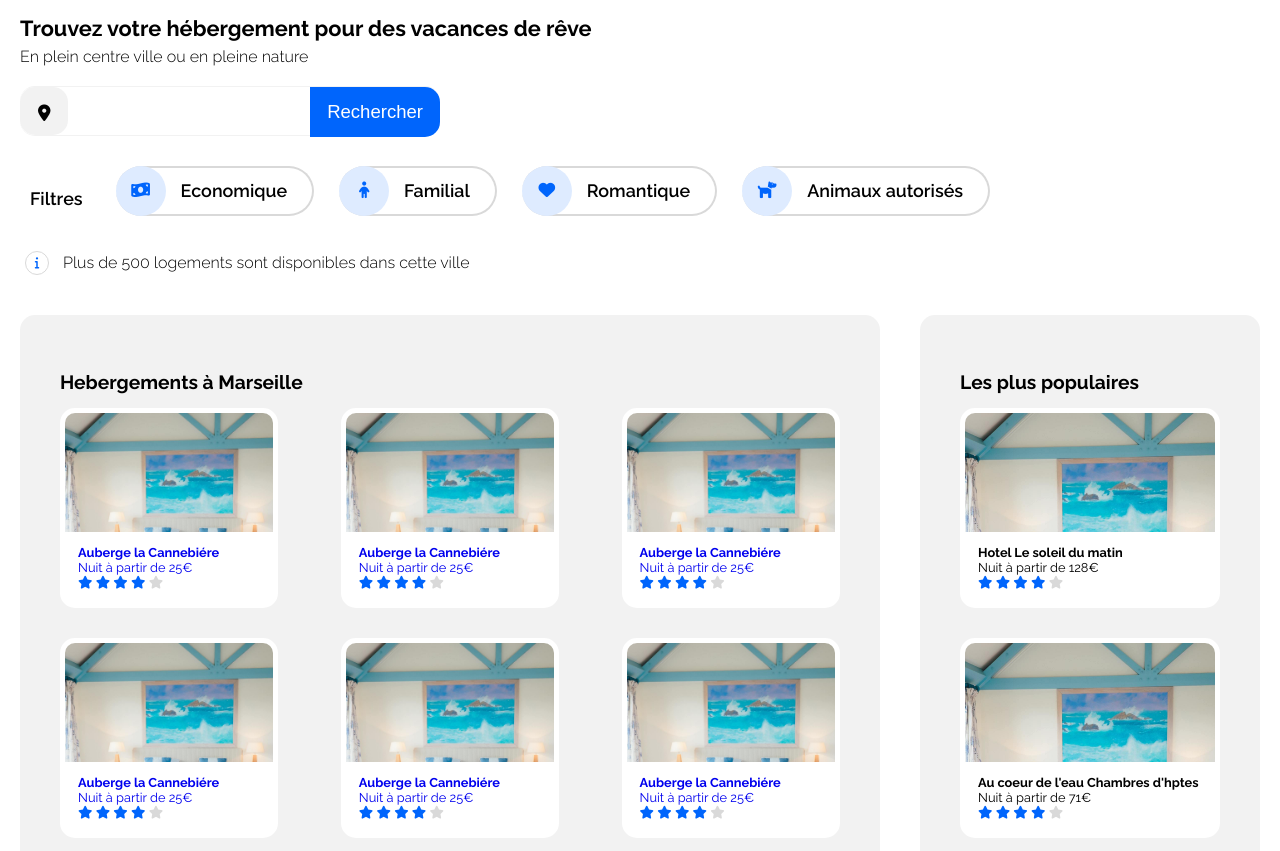
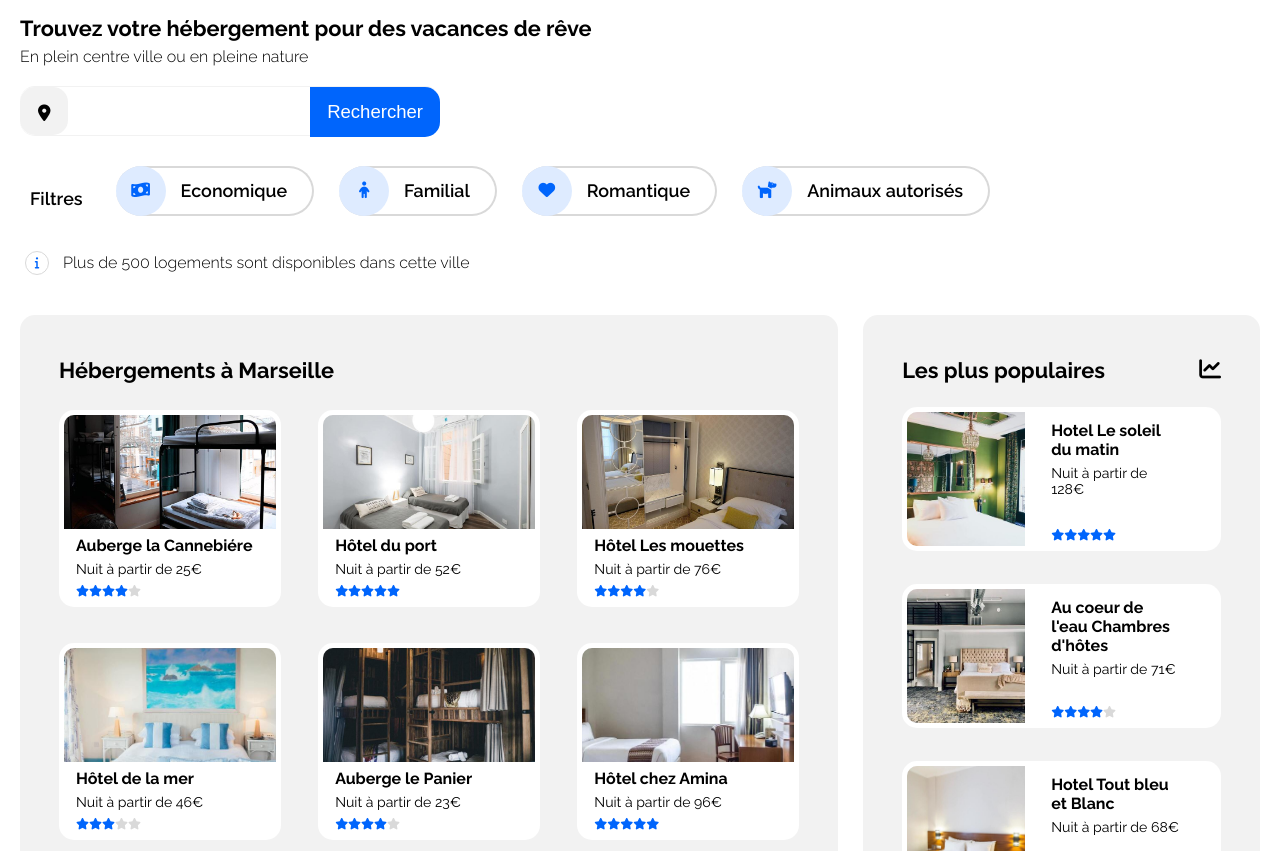
Before and after one commit to JulieMoreau01/MoreauJulie_2_08062021, a plain HTML site: page index.html in a window 1280 px wide. Shown: the part 101-952 px from the top of the page. Drawn offline with Linux system fonts and the light colour scheme.

Commit message:
CSS HEBERGEMENT

```diff
--- a/css/style.css
+++ b/css/style.css
@@ -10,7 +10,7 @@ body {
 }
 
 header, main, footer section {
-    width: 1335px;
+    width: 1340px;
     margin: auto;
     box-sizing: border-box;
 }
@@ -346,37 +346,117 @@ section#hebergement {
     display: flex;
     flex-direction: row;
     margin-bottom: 65px;
+    justify-content: space-between;
 }
 
 @media  only screen and (max-width: 1024px){
     section#hebergement { flex-direction: column-reverse; }
 }
 
-@media  only screen and (max-width: 768px) {
-    section#hebergement .marseille, section#hebergement .populaire {
-        border-radius: 0px !important;
-        flex-wrap: nowrap;
+/*--------- HEBERGEMENT  MARSEILLE AND POPULAIRE COMMUN ---------*/
+
+section#hebergement .marseille,
+section#hebergement .populaire {
+    background-color: #f2f2f2;
+    border-radius: 15px;
+    padding: 43px 39px;
+    display: flex;
+    flex-direction: column;
+    flex-wrap: wrap;
+    box-sizing: border-box;
+}
+
+section#hebergement .marseille {
+    width: 66%;
+    /*margin-right: 4%;*/
+}
+
+section#hebergement .populaire {
+    width: 32%;
+}
+
+@media  only screen and (max-width: 1024px) {
+    section#hebergement .marseille,
+    section#hebergement .populaire {
+        width: 100%;
+        margin-right: 0px;
         padding: 20px !important;
     }
 }
 
+@media  only screen and (max-width: 768px) {
+    section#hebergement .marseille,
+    section#hebergement .populaire {
+        border-radius: 0px !important;
+        flex-wrap: nowrap;
+    }
+}
+
+section#hebergement h2 {
+    font-size: 1.7em;
+    margin: 0px 0px 24px 0px;
+    display: flex;
+    justify-content: space-between;
+}
+
+section#hebergement .marseille a,
+section#hebergement .populaire a {
+    margin-bottom: 33px;
+}
+
+section#hebergement .populaire a:last-child {
+    margin-bottom: 0px;
+}
+
+section#hebergement .marseille .ligne_01 div,
+section#hebergement .marseille .ligne_02 div,
+section#hebergement .populaire div {
+    display: flex;
+    flex-direction: column;
+    justify-content: flex-end;
+    box-sizing: border-box;
+}
+
+section#hebergement .marseille div  p,
+section#hebergement .populaire div p {
+    background-color: white;
+    margin: 0px;
+    color: black;
+    border-radius: 0px 0px 15px 15px;
+}
+
+section#hebergement p .titre {
+    font-weight: 700;
+    font-size: 1.25em;
+    margin-bottom: 6px;
+    display: block;
+}
+
+section#hebergement p .prix {
+    font-weight: 400;
+    display: block;
+    margin-bottom: 6px;
+    font-size: 1.1em;
+}
+
+section#hebergement .etoiles {
+    font-size: 0.9em;
+}
+
+section#hebergement .etoiles .bleu,
+section#hebergement .etoiles .bleu {
+    color: #0065fc;
+}
+
+section#hebergement p .etoiles .grise,
+section#hebergement p .etoiles .grise {
+    color: #d9d9d9;
+}
+
 /*--------- HEBERGEMENT  MARSEILLE---------*/
 
-section#hebergement .marseille{
-    background-color: #f2f2f2;
-    border-radius: 15px;
-    padding: 40px;
-    display: flex;
-    flex-direction: column;
-    flex-wrap: wrap;
-}
-
-section#hebergement .marseille {
-    flex: 3;
-    margin-right: 40px;
-}
-
-section#hebergement .marseille .ligne_01, section#hebergement .marseille .ligne_02 {
+section#hebergement .marseille .ligne_01,
+section#hebergement .marseille .ligne_02 {
     display: flex;
     flex-direction: row;
     justify-content: space-between;
@@ -389,29 +469,32 @@ section#hebergement .marseille .ligne_01, section#hebergement .marseille .ligne_
     }
 }
 
-section#hebergement .marseille div.hebergement_01, section#hebergement .populaire div.populaire_01 {
-    border: 5px solid white;
-    border-radius: 15px;
-    margin: 0px 0px 30px 0px;
-    background-image: url(../images/hebergements/3_medium/annie-spratt-Eg1qcIitAuA-unsplash.jpg);
-    background-repeat: no-repeat;
-    background-size: cover;
-    background-position: top left;
+section#hebergement .marseille .ligne_01 div,
+section#hebergement .marseille .ligne_02 div {
     height: 200px;
-    display: flex;
-    flex-direction: column;
-    justify-content: flex-end;
-    box-sizing: border-box;
     width: 100%;
 }
 
+section#hebergement .marseille .ligne_01 div img,
+section#hebergement .marseille .ligne_02 div img {
+    width: 100%;
+    height: 119px;
+    object-fit: cover;
+    border-top: 5px solid white;
+    border-right: 5px solid white;
+    border-left: 5px solid white;
+    border-bottom: none;
+    border-radius: 15px 15px 0px 0px;
+    box-sizing: border-box;
+}
+
 section#hebergement .marseille a {
-    width: 28%;
+    flex-basis: 30%;
     text-decoration: none;
 }
 
 @media  only screen and (max-width: 768px) {
-    section#hebergement .marseille div.hebergement_01 {
+    section#hebergement .marseille div {
         width: 100%;
     }
     section#hebergement .marseille a {
@@ -420,20 +503,54 @@ section#hebergement .marseille a {
 }
 
 @media  only screen and (max-width: 1024px) {
-    section#hebergement div.marseille { margin-right: 0px; flex: 1;}
+    section#hebergement .marseille { margin-right: 0px; width: 100%;}
+}
+
+section#hebergement .marseille p {
+    padding: 7px 12px 9px 17px;
+}
+
+.link-bottom {
+    margin: 0px;
+    padding: 0px !important;
+}
+
+.link-bottom a {
+    font-size: 1.3em;
+    font-weight: 700;
+    text-decoration: none;
+    color: black;
+    margin-bottom: 0px !important;
 }
 
 /*--------- HEBERGEMENT  POPULAIRE ---------*/
 
-section#hebergement .populaire div.populaire_01 { width: 100%; }
+section#hebergement .populaire a { width: 100%; text-decoration: none; }
 
-section#hebergement .populaire {
-    background-color: #f2f2f2;
-    border-radius: 15px;
-    padding: 40px;
+section#hebergement .populaire div {
+    height: 144px;
+    width: 100%;
     display: flex;
-    flex-direction: column;
-    flex-wrap: wrap;
+    flex-direction: row;
+    justify-content: flex-end;
+    box-sizing: border-box;
+}
+
+section#hebergement .populaire div img {
+    min-width: 128px;
+    height: 144px;
+    object-fit: cover;
+    border-top: 5px solid white;
+    border-right: 5px solid white;
+    border-left: 5px solid white;
+    border-bottom: 5px solid white;
+    border-radius: 15px 0px 0px 15px;
+    box-sizing: border-box;
+}
+
+@media  only screen and (min-width: 768px) and (max-width: 1024px) {
+    section#hebergement .populaire h2 {width: 100%;}
+    section#hebergement .populaire a { width: 32%; }
 }
 
 @media  only screen and (min-width: 768px) and (max-width: 1024px) {
@@ -442,41 +559,52 @@ section#hebergement .populaire {
         justify-content: space-between;
         margin-bottom: 30px;
     }
-    section#hebergement .populaire h2 {width: 100%;}
-    section#hebergement .populaire div.populaire_01 { width: 28%; }
 }
 
-section#hebergement div.populaire {
+section#hebergement div.populaire p  {
+    height: 100%;
+    width: 100%;
+    display: flex;
+    flex-direction: column;
+    padding: 14px 40px 9px 21px;
+    box-sizing: border-box;
+    border-radius: 0px 15px 15px 0px;
+}
+
+@media  only screen and (min-width: 768px) and (max-width: 1024px) {
+    section#hebergement div.populaire p  {
+        padding: 10px;
+    }
+}
+
+@media  only screen and (max-width: 768px) {
+    section#hebergement div.populaire p  {
+        width: 100%;
+    }
+}
+
+section#hebergement .populaire .etoiles {
+    margin-top: auto;
+}
+
+
+/*-------------------------------- ACTIVITE ----------------------------------*/
+
+#activite {
+    display: flex;
+    flex-direction: row;
+    flex-wrap: wrap;
+    justify-content: space-between;
+}
+
+#activite h2 {
+    width: 100%;
+}
+
+#activite div {
+    background-image: url(../images/hebergements/3_medium/annie-spratt-Eg1qcIitAuA-unsplash.jpg);
     flex: 1;
 }
-
-section#hebergement div.ligne_01 p,
-section#hebergement div.ligne_02 p,
-section#hebergement div.populaire p  {
-    background-color: white;
-    padding: 13px;
-    margin: 0px;
-}
-
-section#hebergement p .titre {
-    font-weight: 700;
-}
-
-section#hebergement p .prix {
-    font-weight: 400;
-}
-
-section#hebergement .etoiles .bleu,
-section#hebergement .etoiles .bleu {
-    color: #0065fc;
-}
-
-section#hebergement p .etoiles .grise,
-section#hebergement p .etoiles .grise {
-    color: #d9d9d9;
-}
-
-/*-------------------------------- ACTIVITE ----------------------------------*/
 
 /*-------------------------------- FOOTER ----------------------------------*/
 footer {
--- a/index.html
+++ b/index.html
@@ -52,49 +52,40 @@
             <section id="hebergement">
                 <!-- Hebergements à Marseille -->
                 <div class="marseille">
-                    <h2>Hebergements à Marseille</h2>
+                    <h2>Hébergements à Marseille</h2>
                     <div class="ligne_01">
                         <a href="#">
-                            <div class="hebergement_01">
+                            <div class="marseille_01">
+                                <img src="images/hebergements/4_small/marcus-loke-WQJvWU_HZFo-unsplash.jpg" alt="Auberge la Cannebiére" />
                                 <p>
-                                    <span class="titre">Auberge la Cannebiére</span><br/>
-                                    <span class="prix">Nuit à partir de 25€</span><br/>
+                                    <span class="titre">Auberge la Cannebiére</span>
+                                    <span class="prix">Nuit à partir de 25€</span>
                                     <span class="etoiles">
-                                        <i class="fas fa-star bleu"></i>
-                                        <i class="fas fa-star bleu"></i>
-                                        <i class="fas fa-star bleu"></i>
-                                        <i class="fas fa-star bleu"></i>
-                                        <i class="fas fa-star grise"></i>
+                                        <i class="fas fa-star bleu"></i><i class="fas fa-star bleu"></i><i class="fas fa-star bleu"></i><i class="fas fa-star bleu"></i><i class="fas fa-star grise"></i>
                                     </span>
                                 </p>
                             </div>
                         </a>
                         <a href="#">
-                            <div class="hebergement_01">
+                            <div class="marseille_02">
+                                <img src="images/hebergements/4_small/fred-kleber-gTbaxaVLvsg-unsplash.jpg" alt="Hôtel du port" />
                                 <p>
-                                    <span class="titre">Auberge la Cannebiére</span><br/>
-                                    <span class="prix">Nuit à partir de 25€</span><br/>
+                                    <span class="titre">Hôtel du port</span>
+                                    <span class="prix">Nuit à partir de 52€</span>
                                     <span class="etoiles">
-                                        <i class="fas fa-star bleu"></i>
-                                        <i class="fas fa-star bleu"></i>
-                                        <i class="fas fa-star bleu"></i>
-                                        <i class="fas fa-star bleu"></i>
-                                        <i class="fas fa-star grise"></i>
+                                        <i class="fas fa-star bleu"></i><i class="fas fa-star bleu"></i><i class="fas fa-star bleu"></i><i class="fas fa-star bleu"></i><i class="fas fa-star bleu"></i>
                                     </span>
                                 </p>
                             </div>
                         </a>
                         <a href="#">
-                            <div class="hebergement_01">
+                            <div class="marseille_03">
+                                <img src="images/hebergements/4_small/reisetopia-B8WIgxA_PFU-unsplash.jpg" alt="Hôtel Les mouettes" />
                                 <p>
-                                    <span class="titre">Auberge la Cannebiére</span><br/>
-                                    <span class="prix">Nuit à partir de 25€</span><br/>
+                                    <span class="titre">Hôtel Les mouettes</span>
+                                    <span class="prix">Nuit à partir de 76€</span>
                                     <span class="etoiles">
-                                        <i class="fas fa-star bleu"></i>
-                                        <i class="fas fa-star bleu"></i>
-                                        <i class="fas fa-star bleu"></i>
-                                        <i class="fas fa-star bleu"></i>
-                                        <i class="fas fa-star grise"></i>
+                                        <i class="fas fa-star bleu"></i><i class="fas fa-star bleu"></i><i class="fas fa-star bleu"></i><i class="fas fa-star bleu"></i><i class="fas fa-star grise"></i>
                                     </span>
                                 </p>
                             </div>
@@ -102,106 +93,98 @@
                     </div>
                     <div class="ligne_02">
                         <a href="#">
-                            <div class="hebergement_01">
+                            <div class="marseille_04">
+                                <img src="images/hebergements/4_small/annie-spratt-Eg1qcIitAuA-unsplash.jpg" alt="Hôtel de la mer" />
                                 <p>
-                                    <span class="titre">Auberge la Cannebiére</span><br/>
-                                    <span class="prix">Nuit à partir de 25€</span><br/>
+                                    <span class="titre">Hôtel de la mer</span>
+                                    <span class="prix">Nuit à partir de 46€</span>
                                     <span class="etoiles">
-                                        <i class="fas fa-star bleu"></i>
-                                        <i class="fas fa-star bleu"></i>
-                                        <i class="fas fa-star bleu"></i>
-                                        <i class="fas fa-star bleu"></i>
-                                        <i class="fas fa-star grise"></i>
+                                        <i class="fas fa-star bleu"></i><i class="fas fa-star bleu"></i><i class="fas fa-star bleu"></i><i class="fas fa-star grise"></i><i class="fas fa-star grise"></i>
                                     </span>
                                 </p>
                             </div>
                         </a>
                         <a href="#">
-                            <div class="hebergement_01">
+                            <div class="marseille_05">
+                                <img src="images/hebergements/4_small/nicate-lee-kT-ZyaiwBe0-unsplash.jpg" alt="HAuberge le Panier" />
                                 <p>
-                                    <span class="titre">Auberge la Cannebiére</span><br/>
-                                    <span class="prix">Nuit à partir de 25€</span><br/>
+                                    <span class="titre">Auberge le Panier</span>
+                                    <span class="prix">Nuit à partir de 23€</span>
                                     <span class="etoiles">
-                                        <i class="fas fa-star bleu"></i>
-                                        <i class="fas fa-star bleu"></i>
-                                        <i class="fas fa-star bleu"></i>
-                                        <i class="fas fa-star bleu"></i>
-                                        <i class="fas fa-star grise"></i>
+                                        <i class="fas fa-star bleu"></i><i class="fas fa-star bleu"></i><i class="fas fa-star bleu"></i><i class="fas fa-star bleu"></i><i class="fas fa-star grise"></i>
                                     </span>
                                 </p>
                             </div>
                         </a>
                         <a href="#">
-                            <div class="hebergement_01">
+                            <div class="marseille_06">
+                                <img src="images/hebergements/4_small/febrian-zakaria-M6S1WvfW68A-unsplash.jpg" alt="Hôtel chez Amina" />
                                 <p>
-                                    <span class="titre">Auberge la Cannebiére</span><br/>
-                                    <span class="prix">Nuit à partir de 25€</span><br/>
+                                    <span class="titre">Hôtel chez Amina</span>
+                                    <span class="prix">Nuit à partir de 96€</span>
                                     <span class="etoiles">
-                                        <i class="fas fa-star bleu"></i>
-                                        <i class="fas fa-star bleu"></i>
-                                        <i class="fas fa-star bleu"></i>
-                                        <i class="fas fa-star bleu"></i>
-                                        <i class="fas fa-star grise"></i>
+                                        <i class="fas fa-star bleu"></i><i class="fas fa-star bleu"></i><i class="fas fa-star bleu"></i><i class="fas fa-star bleu"></i><i class="fas fa-star bleu"></i>
                                     </span>
                                 </p>
                             </div>
                         </a>
                     </div>
-                    <p><a href="#">Affichier plus</a></p>
+                    <p class="link-bottom"><a href="#">Afficher plus</a></p>
                 </div>
                 <!-- Les plus populaires-->
                 <div class="populaire">
-                    <h2>Les plus populaires</h2>
+                    <h2>Les plus populaires<i class="fas fa-chart-line"></i></h2>
+                    <a href="#">
                         <div class="populaire_01">
+                            <img src="images/hebergements/4_small/emile-guillemot-Bj_rcSC5XfE-unsplash.jpg" alt="Hotel Le soleil du matin" />
                             <p>
-                            <span class="titre">Hotel Le soleil du matin</span><br/>
-                            <span class="prix">Nuit à partir de 128€</span><br/>
+                                <span class="titre">Hotel Le soleil du matin</span>
+                                <span class="prix">Nuit à partir de 128€</span>
                                 <span class="etoiles">
-                                <i class="fas fa-star bleu"></i>
-                                <i class="fas fa-star bleu"></i>
-                                <i class="fas fa-star bleu"></i>
-                                <i class="fas fa-star bleu"></i>
-                                <i class="fas fa-star grise"></i>
+                                    <i class="fas fa-star bleu"></i><i class="fas fa-star bleu"></i><i class="fas fa-star bleu"></i><i class="fas fa-star bleu"></i><i class="fas fa-star bleu"></i>
                                 </span>
                             </p>
                         </div>
+                    </a>
+                    <a href="#">
                         <div class="populaire_01">
+                            <img src="images/hebergements/4_small/aw-creative-VGs8z60yT2c-unsplash.jpg" alt="Au coeur de l'eau Chambres d'hôtes" />
                             <p>
-                            <span class="titre">Au coeur de l'eau Chambres d'hptes</span><br/>
-                            <span class="prix">Nuit à partir de 71€</span><br/>
+                                <span class="titre">Au coeur de l'eau Chambres d'hôtes</span>
+                                <span class="prix">Nuit à partir de 71€</span>
                                 <span class="etoiles">
-                                <i class="fas fa-star bleu"></i>
-                                <i class="fas fa-star bleu"></i>
-                                <i class="fas fa-star bleu"></i>
-                                <i class="fas fa-star bleu"></i>
-                                <i class="fas fa-star grise"></i>
+                                    <i class="fas fa-star bleu"></i><i class="fas fa-star bleu"></i><i class="fas fa-star bleu"></i><i class="fas fa-star bleu"></i><i class="fas fa-star grise"></i>
                                 </span>
                             </p>
                         </div>
+                    </a>
+                    <a href="#">
                         <div class="populaire_01">
+                            <img src="images/hebergements/4_small/febrian-zakaria-sjvU0THccQA-unsplash.jpg" alt="Hotel Tout bleu et Blanc" />
                             <p>
-                            <span class="titre">Hotel Tout bleu et Blanc</span><br/>
-                            <span class="prix">Nuit à partir de 68€</span><br/>
+                                <span class="titre">Hotel Tout bleu et Blanc</span>
+                                <span class="prix">Nuit à partir de 68€</span>
                                 <span class="etoiles">
-                                <i class="fas fa-star bleu"></i>
-                                <i class="fas fa-star bleu"></i>
-                                <i class="fas fa-star bleu"></i>
-                                <i class="fas fa-star bleu"></i>
-                                <i class="fas fa-star grise"></i>
+                                    <i class="fas fa-star bleu"></i><i class="fas fa-star bleu"></i><i class="fas fa-star bleu"></i><i class="fas fa-star bleu"></i><i class="fas fa-star grise"></i>
                                 </span>
                             </p>
                         </div>
+                    </a>
                 </div>
             </section>
 
             <section id="activite">
                 <h2>Activités à Marseille</h2>
                 <div class="block1"><p>Vieux Port</p></div>
+                <div>
                     <div class="block2"><p>Fort de Pomègues</p></div>
                     <div class="block3"><p>Îles du Frioul</p></div>
+                </div>
                 <div class="block4"><p>Parc National des calalanques</p></div>
+                <div>
                     <div class="block5"><p>Notre-Dame-de-la-Garde</p></div>
                     <div class="block6"><p>parc Longchamp</p></div>
+                </div>
             </section>
         </main>
 
```
Lines whose indentation alone changed are shown as unchanged.
